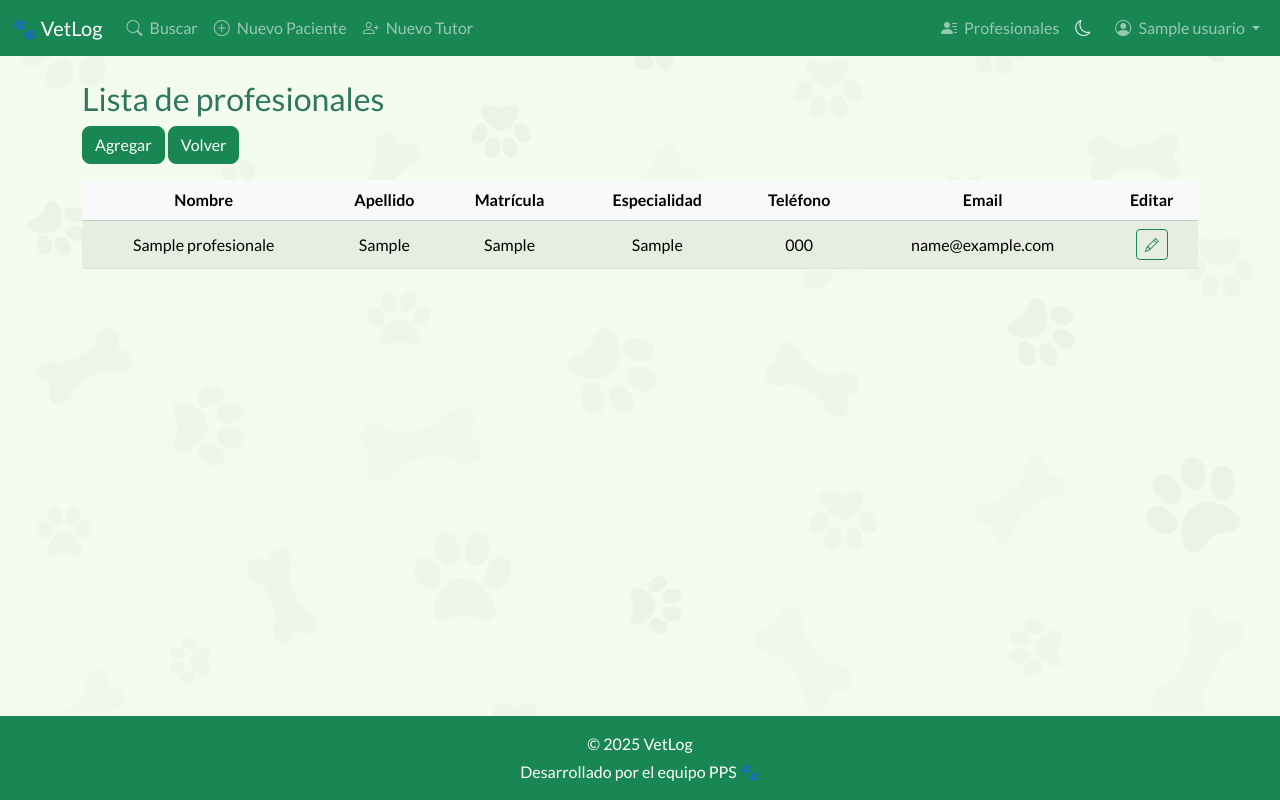
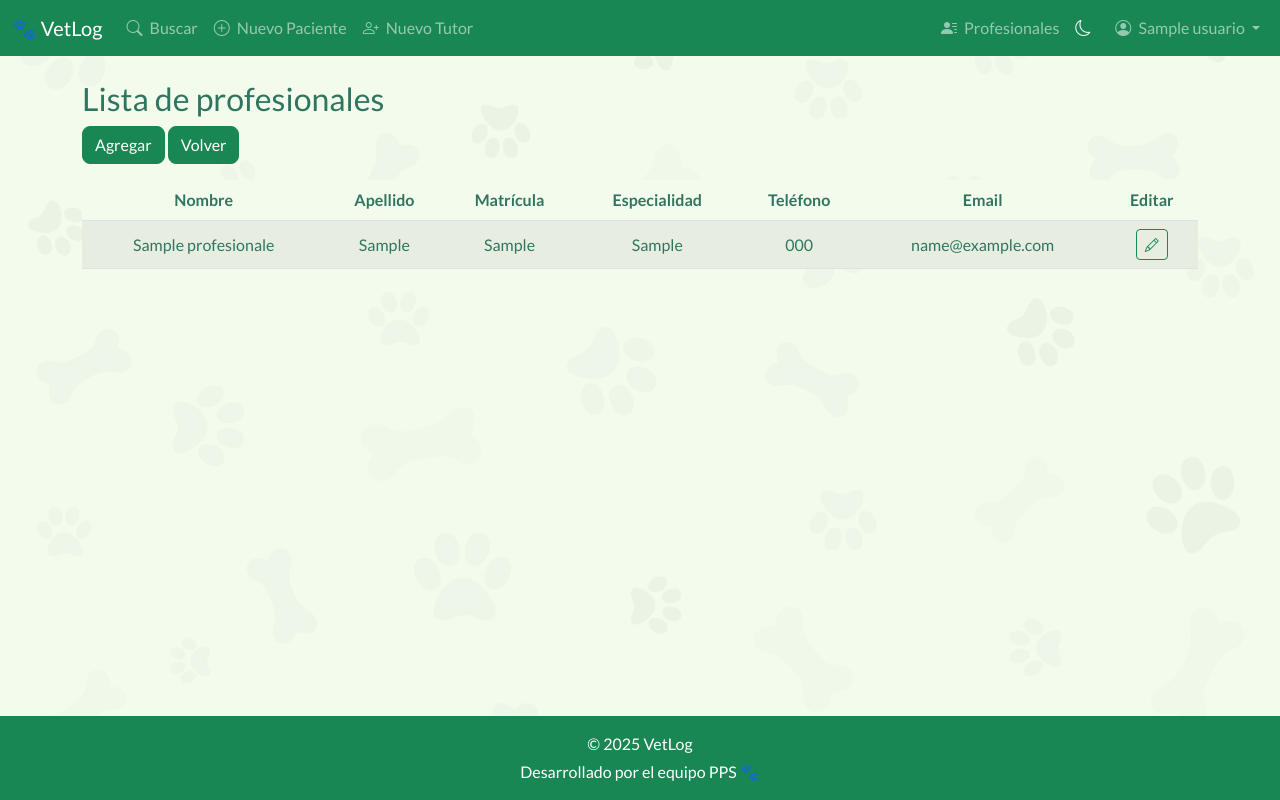
Before and after one commit to Walteriba/PPS, a Flask app: page /profesionales in a window 1280 px wide. Run offline with Flask 3, Linux system fonts and the light colour scheme; a user stored in the database is signed in; tables that the repository leaves empty hold one stand-in row (values such as "Sample post").

Commit message:
fix estilos tabla

```diff
--- a/static/global.css
+++ b/static/global.css
@@ -12,7 +12,7 @@
   --color-fondo: #f3fbed;
   --color-fondo-secundario: #f8fff4; /* Para tarjetas, menús, etc. */
   --color-texto: #2f7560;
-  --color-texto-enfasis: #2c3e50; /* Para títulos */
+  --color-texto-enfasis: #2c5039; /* Para títulos */
   --color-primario: #9dbc98; /* Para botones, enlaces */
   --color-primario-texto: #f9efdb; /* Texto sobre el color primario */
   --color-peligro: #dc3545; /* Para errores, validaciones */
@@ -47,7 +47,7 @@
   --color-fondo: rgb(14, 27, 24);
   --color-fondo-secundario: #465869;
   --color-texto: #f3fbe2;
-  --color-texto-enfasis: #ebd9b4;
+  --color-texto-enfasis: #d3eaa0;
   --color-primario: #9dbc98;
   --color-primario-texto: #2c3e50;
   --color-peligro: #e06c75;
--- a/static/style.css
+++ b/static/style.css
@@ -58,6 +58,11 @@ footer {
   border-color: var(--color-peligro) !important;
 }
 
+.table th,
+.table td {
+  color: var(--color-texto) !important;
+}
+
 /* Ejemplo de cómo estilizar un botón ahora */
 .btn-primario {
   background-color: var(--color-primario);
--- a/templates/profesional/profesionales.html
+++ b/templates/profesional/profesionales.html
@@ -23,7 +23,7 @@
     </div>
     <div class="table-responsive">
       <table class="table table-striped table-hover align-middle text-center table-mobile-stacked ">
-        <thead class="table-light">
+        <thead>
           <tr>
             <th scope="col">Nombre</th>
             <th scope="col">Apellido</th>
```
